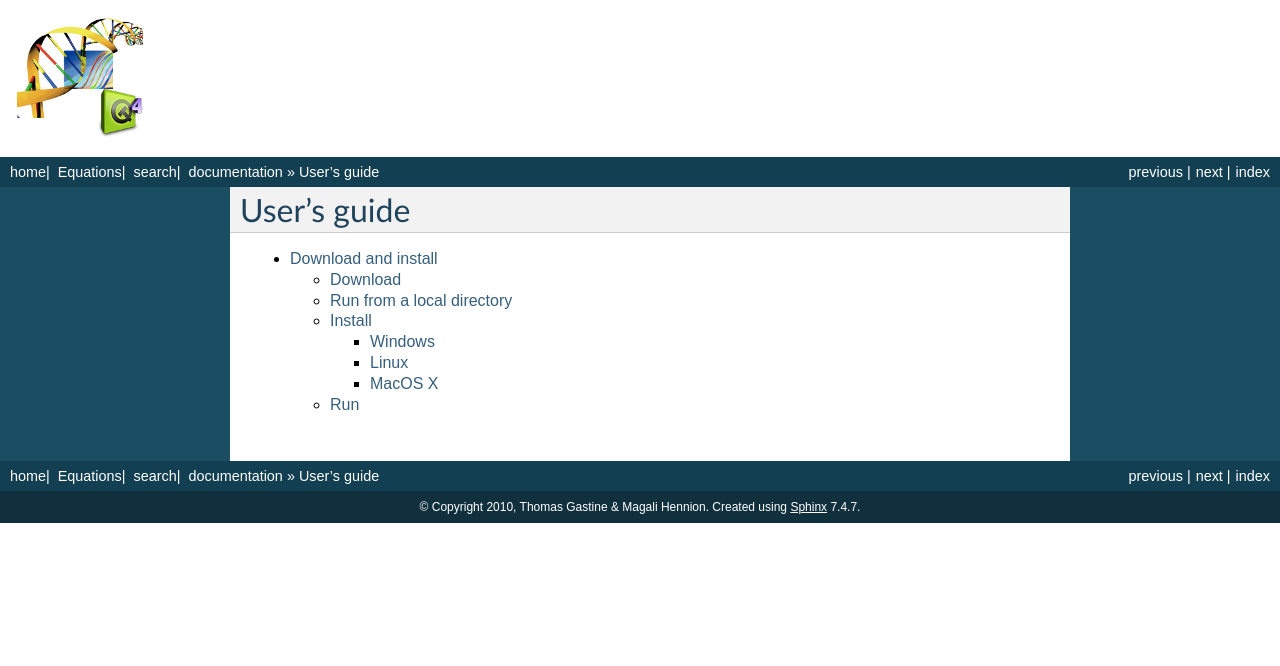
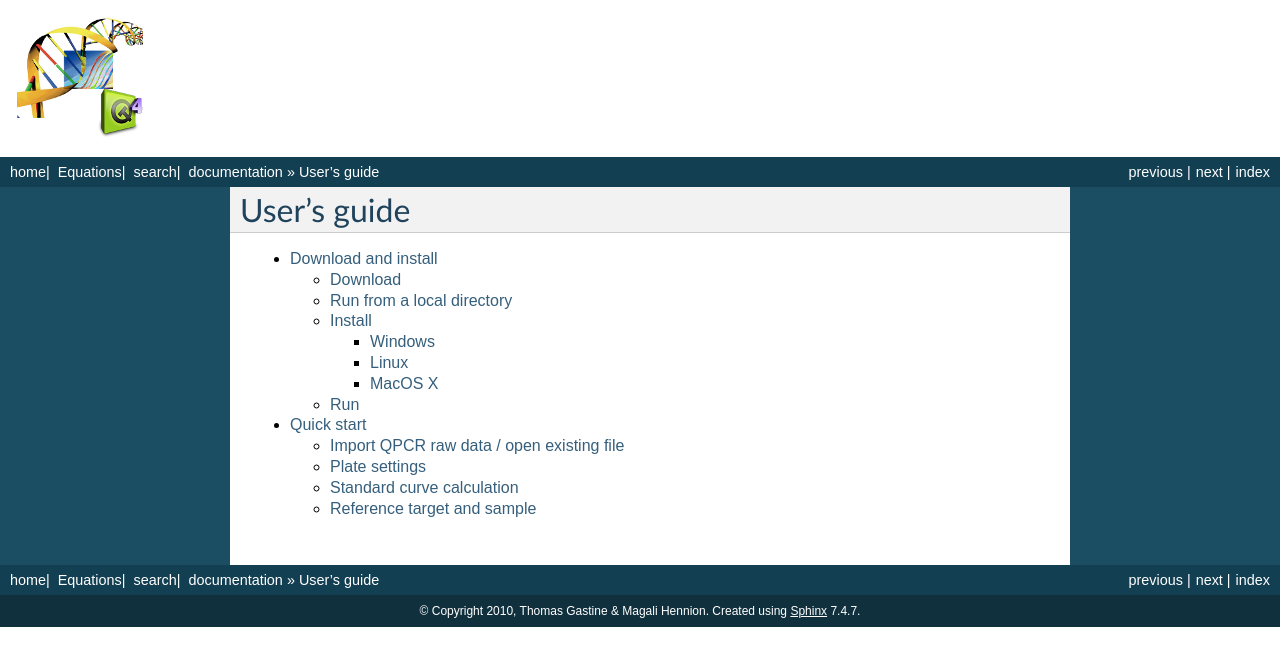
Before and after one commit to bleakley/pyqpcr, a Sphinx documentation site: the page built from sphinx/guide.rst, in a window 1280 px wide. Shown: the top 666 px of the page. Built offline with Sphinx 7.4.7, drawn with Linux system fonts in a browser that asks for light colours; formulas are drawn with MathJax 3; some of the changed lines change nothing that is shown.

Commit message:
add some images in the sphinx document

```diff
--- a/sphinx/guide.rst
+++ b/sphinx/guide.rst
@@ -4,3 +4,4 @@
 .. toctree::
 
    install
+   quickstart
--- /dev/null
+++ b/sphinx/quickstart.rst
@@ -0,0 +1,59 @@
+Quick start
+***********
+
+Import QPCR raw data / open existing file
+=========================================
+
+During this first step, you can:
+
+* **Create a new project**: you give a project name, choose the PCR device
+(for now Eppendorf, Roche LightCycler, AB 7000 and AB StepOne ones are
+supported, but others can be easily added) and import your raw data (TXT or CSV
+files) of one or several plates. Some examples of these files are given with
+the source of pyQPCR.
+* **Open an existing one**: pyQPCR has its own file format which is XML based.
+You can directly open these files (examples are in the source code of pyQPCR).
+
+.. image:: img/newproj.png
+   :scale: 50 %
+   :align: center
+
+At any time, you can add or remove a plate from your project thanks to the
+corresponding icons. It is also possible to merge two different projects.
+
+
+Plate settings
+==============
+
+You can edit the data of each well separately or select and modify a group of
+wells. You also can change the targets and samples properties (name, efficiency
+of the primers), and remove or add new ones. You can disable wells in order to
+not take them into account for calculations.
+
+.. image:: img/settings.png
+   :scale: 50 %
+   :align: center
+
+Standard curve calculation
+==========================
+
+You can define as "standards" the wells that contains dilutions of DNA in order
+to calculate PCR efficiency. Then, you precise the amount of DNA (arbitrary
+unit) in the different wells and the program will plot the standard curve and
+calculate PCR efficiency for this set of primers. This efficiency will be taken
+into account for subsequent relative quantifications.
+
+.. image:: img/standard.png
+   :scale: 50 %
+   :align: center
+
+Reference target and sample
+===========================
+
+For relative quantification calculations, you must define one or several
+reference gene(s) and one reference sample. They can be either shared for all
+plates or specific of each plate.
+
+.. image:: img/refs.png
+   :scale: 50 %
+   :align: center
```
Also changed, not shown: sphinx/img/addplate.png (added), sphinx/img/newproj.png (added), sphinx/img/refs.png (added), sphinx/img/settings.png (added), sphinx/img/standard.png (added).
